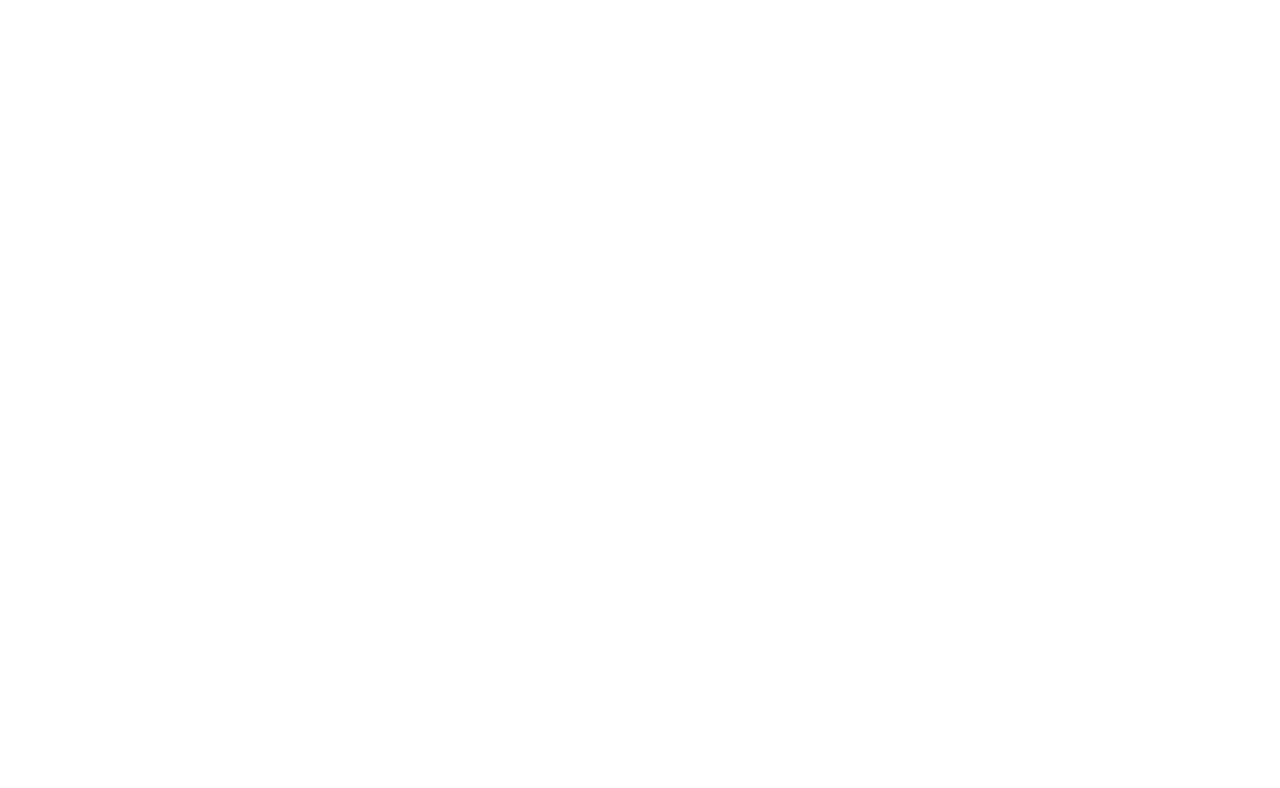
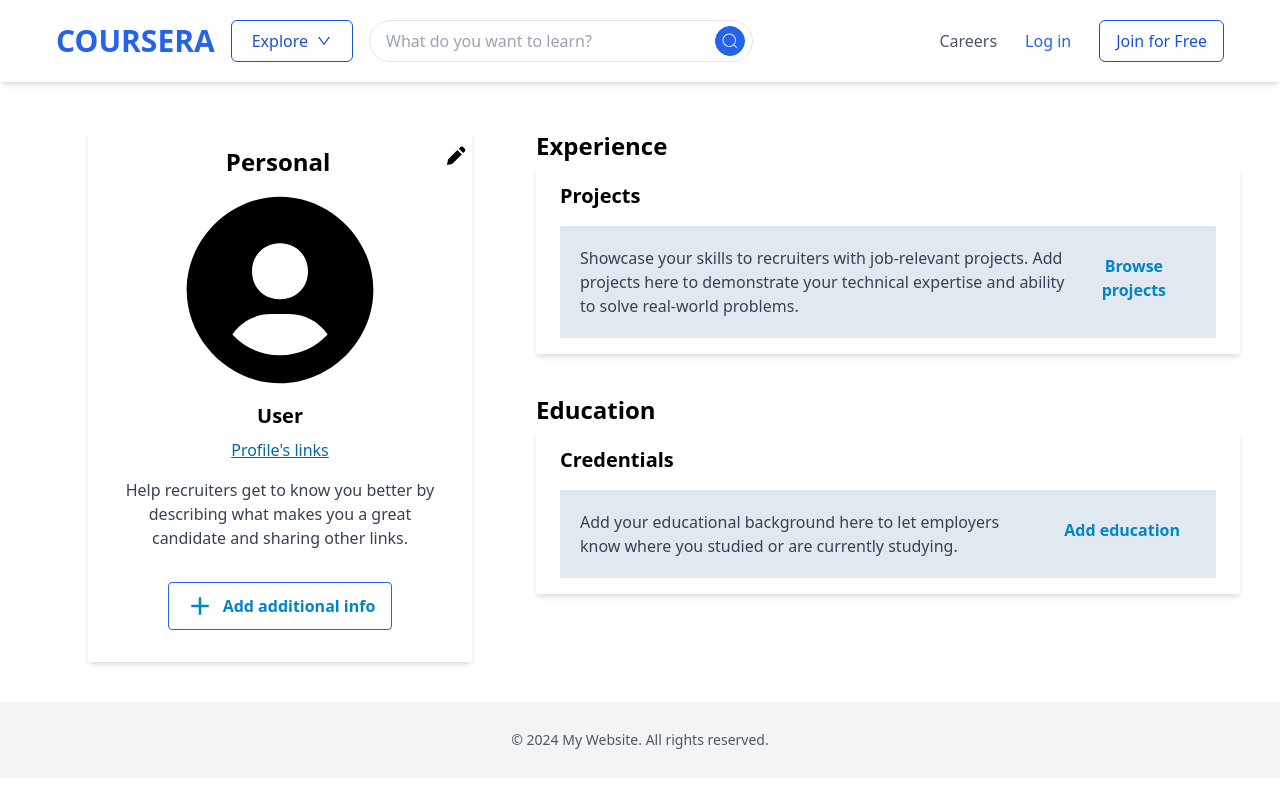
Before and after one commit to giahao1411/coursera-clone-ui, a React (Vite) app: page /profile in a window 1280 px wide. Shown: the top 788 px of the page. Built offline with nearby package versions, Linux system fonts and the light colour scheme.

Commit message:
Profile page

```diff
--- a/src/components/Main/PreLogin.jsx
+++ b/src/components/Main/PreLogin.jsx
@@ -1,4 +1,5 @@
 import React from "react";
+import { NavLink } from "react-router-dom";
 
 const PreLogin = () => {
     return (
@@ -8,14 +9,14 @@
                 <h1 className="text-4xl md:text-7xl font-bold text-black leading-tight">
                     Learn without limits
                 </h1>
-                <p className="mt-4 text-xl text-gray-600 max-w-xl mx-auto md:mx-0">
+                <p className="mt-4 mb-8 text-xl text-gray-600 max-w-xl mx-auto md:mx-0">
                     Start, switch, or advance your career with more than 7,000
                     courses, Professional Certificates, and degrees from
                     world-class universities and companies.
                 </p>
-                <button className="mt-8 bg-blue-600 text-white px-6 py-3 rounded-md hover:bg-blue-700">
-                    Join for Free
-                </button>
+                <NavLink to="/account/signup" className="bg-blue-600 text-white px-6 py-3 rounded-md hover:bg-blue-700">
+                    Join for free
+                </NavLink>
             </div>
 
             {/* Right section */}
--- /dev/null
+++ b/src/components/Main/UserProfile.jsx
@@ -0,0 +1,72 @@
+import React, { useState } from "react";
+import { BiSolidUserCircle, BiPlus, BiSolidPencil } from "react-icons/bi";
+import ProfileModal from "../Partials/ProfileModal";
+
+const UserProfile = () => {
+    const [isOpen, setIsOpen] = useState(false);
+
+    const toggleModal = () => {
+        setIsOpen(prevState => !prevState);
+    }
+
+    return (
+        <div className="flex justify-start space-x-8 mt-2 ml-2">
+            {/* Left card */}
+            <div className="mt-10 mb-10 ml-20 max-w-sm max-h-dvh rounded overflow-hidden shadow-md">
+                <div className="px-6 py-4">
+                    <div className="flex justify-between items-center">
+                        <div className="font-bold text-2xl text-center w-full">Personal</div>
+                        <BiSolidPencil className="text-2xl -mr-5 -mt-3" onClick={toggleModal} />
+                    </div>
+                    <BiSolidUserCircle className="text-5xl" class="size-4/6 m-auto" />
+                    <div className="font-bold text-xl text-center align-middle">User</div>
+                    <div className="mt-2 text-sky-700 text-center underline">Profile's links</div>
+                    <p className="text-gray-700 text-base mt-4 text-center">
+                        Help recruiters get to know you better by describing what makes you a great candidate and sharing other links.
+                    </p>
+                </div>
+                <div className="px-6 pt-4 pb-2 flex justify-center pb-8">
+                    <button className="place-items-center flex items-center bg-white hover:bg-gray-100 text-sky-600 font-semibold py-2 px-4 border border-blue-600 rounded">
+                        <BiPlus className="text-3xl mr-2" /> Add additional info
+                    </button>
+                </div>
+            </div>
+
+            {/* Right Card */}
+            <div className="mt-10 pl-8 pr-10">
+                <p className="font-bold text-2xl">Experience</p>
+
+                {/* First Box - Projects */}
+                <div className="max-w-90 max-h-80 rounded overflow-hidden shadow-md mt-1">
+                    <div className="px-6 py-4">
+                        <div className="font-bold text-xl text-left">Projects</div>
+                        <div className="max-w-70 max-h-60 text-gray-700 mt-4 text-center bg-slate-200 text-black p-5 flex">
+                            <p className="text-left w-120">
+                                Showcase your skills to recruiters with job-relevant projects. Add projects here to demonstrate your technical expertise and ability to solve real-world problems.
+                            </p>
+                            <p className="text-sky-600 font-semibold py-2 px-4 w-64">Browse projects</p>
+                        </div>
+                    </div>
+                </div>
+
+                {/* New Box Below Experience */}
+                <p className="font-bold text-2xl mt-10">Education</p>
+                <div className="max-w-90 max-h-80 rounded overflow-hidden shadow-md mt-1">
+                    <div className="px-6 py-4">
+                        <div className="font-bold text-xl text-left">Credentials</div>
+                        <div className="max-w-70 max-h-60 text-gray-700 mt-4 text-center bg-slate-200 text-black p-5 flex">
+                            <p className="text-left w-120">
+                                Add your educational background here to let employers know where you studied or are currently studying.
+                            </p>
+                            <p className="text-sky-600 font-semibold py-2 px-4 w-64 text-right">Add education</p>
+                        </div>
+                    </div>
+                </div>
+
+                <ProfileModal isOpen={isOpen} />
+            </div>
+        </div >
+    );
+}
+
+export default UserProfile;
--- a/src/components/Partials/ProfileDropDown.jsx
+++ b/src/components/Partials/ProfileDropDown.jsx
@@ -1,5 +1,6 @@
 import React from "react";
 import { NavLink } from "react-router-dom";
+
 
 const ProfileDropDown = ({ logout }) => {
     return (
--- /dev/null
+++ b/src/components/Partials/ProfileModal.jsx
@@ -0,0 +1,9 @@
+import React from 'react'
+
+const ProfileModal = ({ isOpen }) => {
+    return (
+        isOpen && (<div>ProfileModal</div>)
+    )
+}
+
+export default ProfileModal
--- a/src/routes/HomeRoutes.jsx
+++ b/src/routes/HomeRoutes.jsx
@@ -6,6 +6,7 @@
 import PostLogin from "../components/Main/PostLogin";
 import Career from "../components/Main/Career";
 import SearchResult from "../components/Main/SearchResult";
+import UserProfile from "../components/Main/UserProfile";
 
 const HomeRoutes = () => {
     const [user, setUser] = useState("");
@@ -26,6 +27,8 @@
                 />
                 <Route path="/careers" element={<Career />} />
                 <Route path="/search-result" element={<SearchResult />} />
+                <Route path="/profile" element={<UserProfile />} />
+
             </Route>
         </Routes>
     );
```
